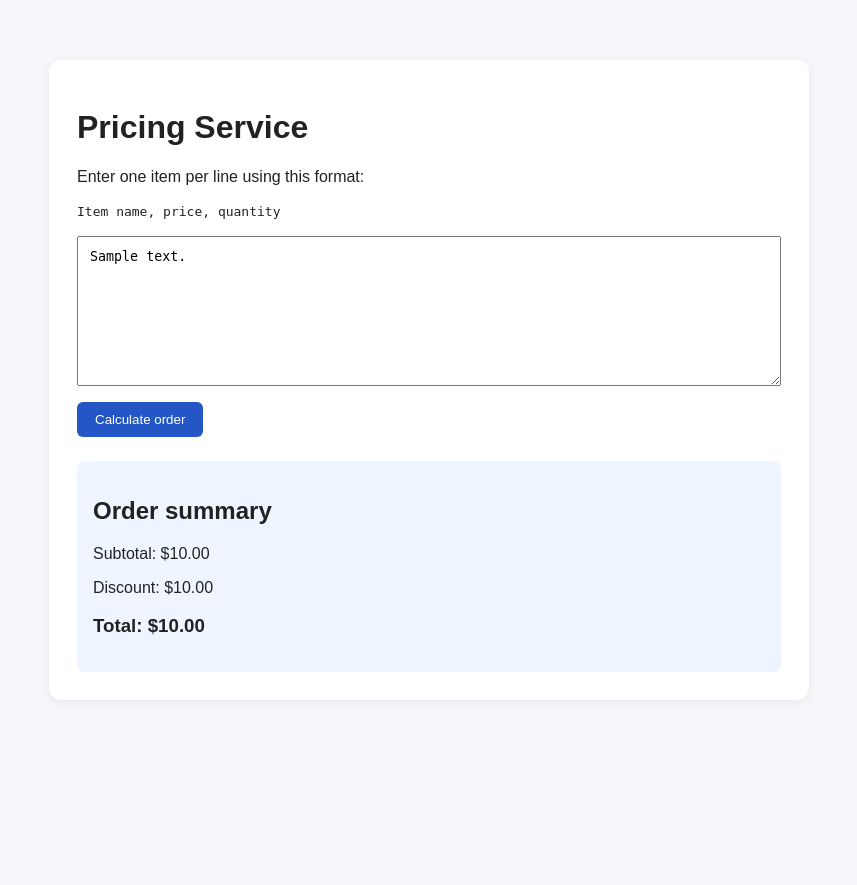
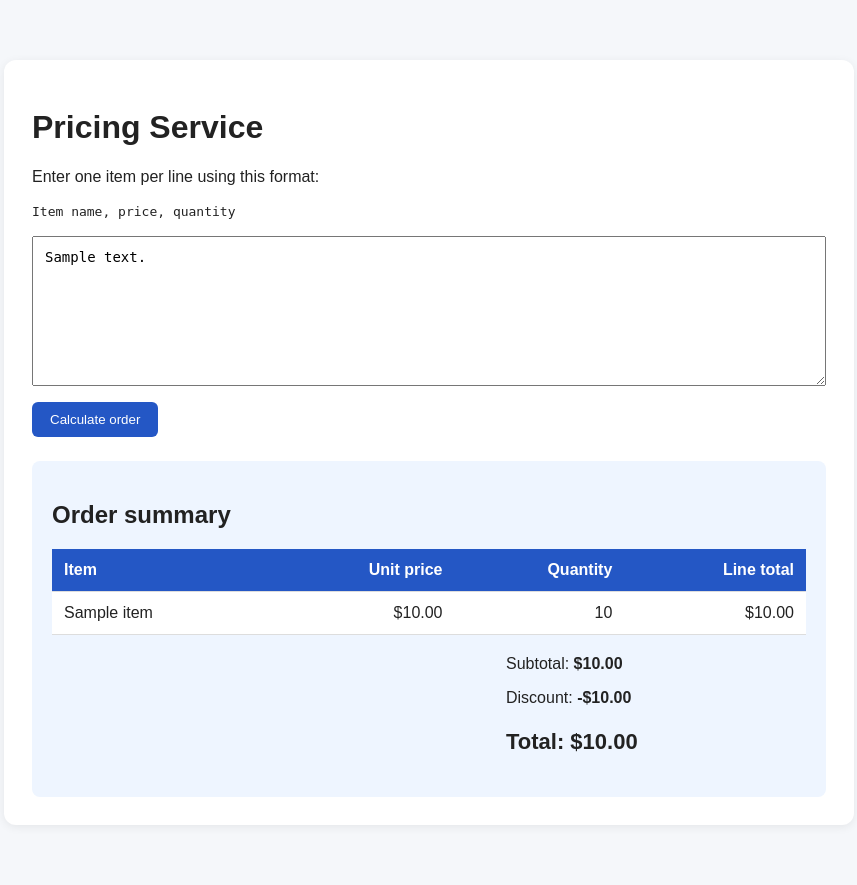
Before and after one commit to abdullateefabioro-hub/pricing-service, a Flask app: template templates/index.html in a window 1280 px wide. Shown: the whole page, without its empty margins (211-1068 px from the left). Before the commit the page ends 635 px from the top, so only its background shows below. Run offline with Flask 3, Linux system fonts and the light colour scheme; the template is opened without the code that fills it: most values are stand-ins (such as "Sample title", 1, 10 or a date in 2020).

Commit message:
Display itemized order summary

```diff
--- a/app.py
+++ b/app.py
@@ -1,6 +1,6 @@
 from flask import Flask, render_template, request
 
-from pricing import calculate_order, parse_items
+from pricing import calculate_order, parse_items, line_total
 
 app = Flask(__name__)
 
@@ -22,6 +22,11 @@ def index():
 
             result = calculate_order(items)
 
+            for item in items:
+                item["line_total"] = line_total(item)
+
+            result["items"] = items
+
         except (ValueError, ArithmeticError) as exc:
             error = str(exc)
 
--- a/templates/index.html
+++ b/templates/index.html
@@ -4,28 +4,33 @@
     <meta charset="UTF-8">
     <meta name="viewport" content="width=device-width, initial-scale=1.0">
     <title>Pricing Service</title>
+
     <style>
         body {
             font-family: Arial, sans-serif;
-            max-width: 760px;
+            max-width: 850px;
             margin: 40px auto;
             padding: 20px;
             background: #f5f7fa;
             color: #222;
         }
+
         main {
             background: white;
             padding: 28px;
             border-radius: 12px;
             box-shadow: 0 2px 10px #00000012;
         }
+
         textarea {
             width: 100%;
             box-sizing: border-box;
             min-height: 150px;
             padding: 12px;
             font-family: monospace;
+            font-size: 14px;
         }
+
         button {
             margin-top: 12px;
             padding: 10px 18px;
@@ -35,25 +40,74 @@
             border-radius: 6px;
             cursor: pointer;
         }
+
+        button:hover {
+            background: #19449f;
+        }
+
         .error {
             color: #b00020;
+            background: #fff0f0;
+            padding: 12px;
+            border-radius: 6px;
         }
+
         .results {
             margin-top: 24px;
-            padding: 16px;
+            padding: 20px;
             background: #eef5ff;
             border-radius: 8px;
+            overflow-x: auto;
+        }
+
+        table {
+            width: 100%;
+            border-collapse: collapse;
+            margin: 16px 0;
+            background: white;
+        }
+
+        th, td {
+            padding: 12px;
+            text-align: left;
+            border-bottom: 1px solid #ddd;
+        }
+
+        th {
+            background: #2457c5;
+            color: white;
+        }
+
+        .number {
+            text-align: right;
+        }
+
+        .totals {
+            margin-top: 20px;
+            margin-left: auto;
+            max-width: 300px;
+        }
+
+        .total {
+            font-size: 22px;
+            font-weight: bold;
         }
     </style>
 </head>
+
 <body>
     <main>
         <h1>Pricing Service</h1>
+
         <p>Enter one item per line using this format:</p>
         <p><code>Item name, price, quantity</code></p>
 
         <form method="post">
-            <textarea name="items" required>{{ items_text }}</textarea>
+            <textarea
+                name="items"
+                placeholder="Laptop, 80, 1&#10;Mouse, 15, 2&#10;Keyboard, 25, 1"
+                required>{{ items_text }}</textarea>
+
             <br>
             <button type="submit">Calculate order</button>
         </form>
@@ -65,9 +119,44 @@
         {% if result %}
             <section class="results">
                 <h2>Order summary</h2>
-                <p>Subtotal: ${{ "%.2f"|format(result.subtotal) }}</p>
-                <p>Discount: ${{ "%.2f"|format(result.discount) }}</p>
-                <h3>Total: ${{ "%.2f"|format(result.total) }}</h3>
+
+                <table>
+                    <thead>
+                        <tr>
+                            <th>Item</th>
+                            <th class="number">Unit price</th>
+                            <th class="number">Quantity</th>
+                            <th class="number">Line total</th>
+                        </tr>
+                    </thead>
+
+                    <tbody>
+                        {% for item in result['items'] %}
+                            <tr>
+                                <td>{{ item.name }}</td>
+                                <td class="number">${{ "%.2f"|format(item.price|float) }}</td>
+                                <td class="number">{{ item.qty }}</td>
+                                <td class="number">${{ "%.2f"|format(item.line_total) }}</td>
+                            </tr>
+                        {% endfor %}
+                    </tbody>
+                </table>
+
+                <div class="totals">
+                    <p>
+                        Subtotal:
+                        <strong>${{ "%.2f"|format(result.subtotal) }}</strong>
+                    </p>
+
+                    <p>
+                        Discount:
+                        <strong>-${{ "%.2f"|format(result.discount) }}</strong>
+                    </p>
+
+                    <p class="total">
+                        Total: ${{ "%.2f"|format(result.total) }}
+                    </p>
+                </div>
             </section>
         {% endif %}
     </main>
```
